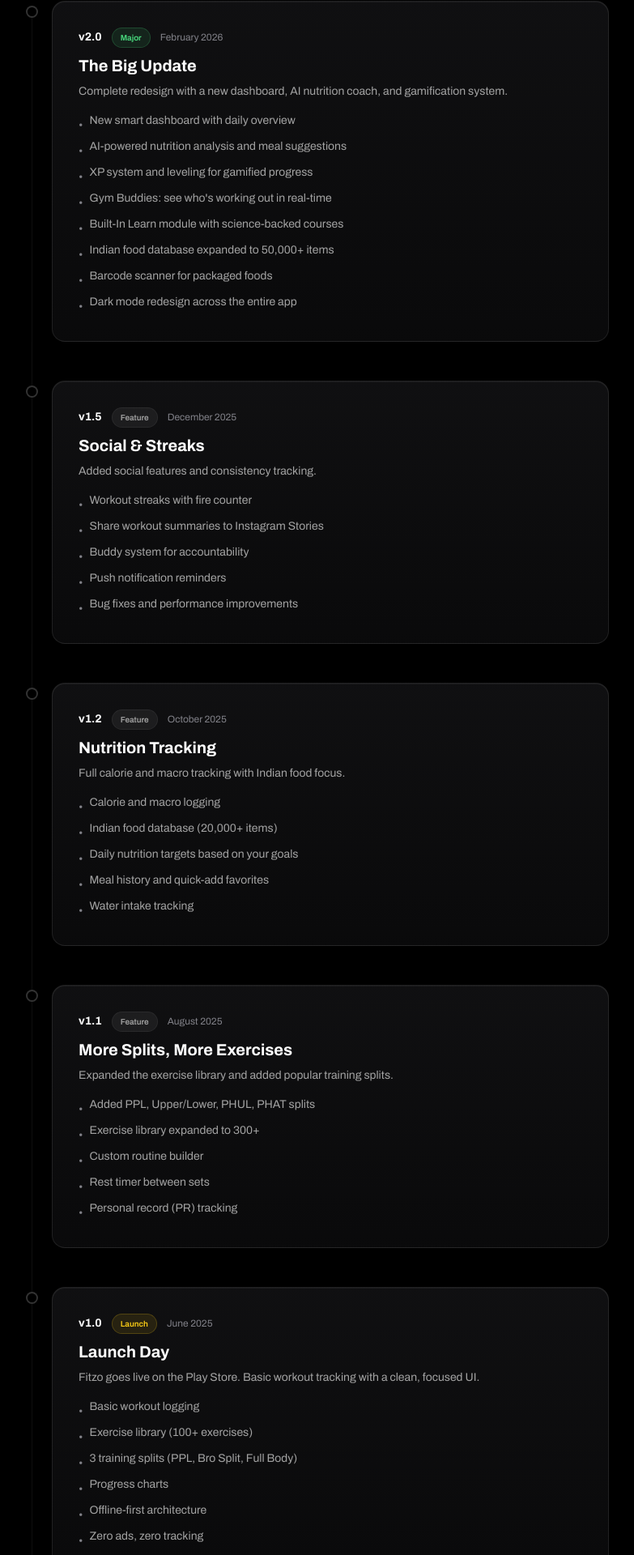
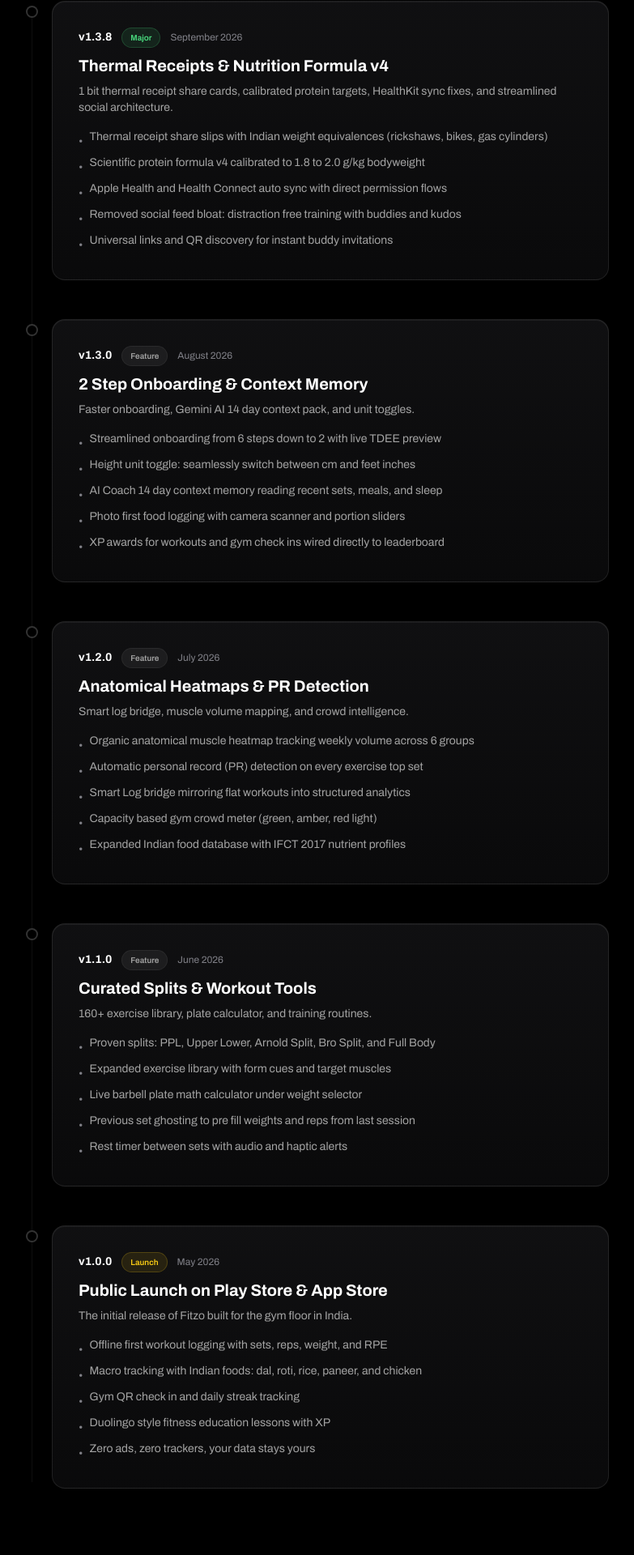
Before and after one commit to ojas20448/fitzo-web, a Next.js app: page /changelog in a window 1280 px wide. Shown: the part 351-2271 px from the top of the page at 81% size, without its empty margins (248-1031 px from the left). Built offline with nearby package versions, Linux system fonts and the light colour scheme; a web font is replaced by a local one.

Commit message:
feat: align website with real app architecture and remove v2.0 AI slop

```diff
--- a/app/changelog/page.tsx
+++ b/app/changelog/page.tsx
@@ -6,7 +6,7 @@ import { SITE_URL } from "@/lib/links";
 
 export const metadata: Metadata = {
   title: "Fitzo",
-  description: "Every update, feature, and improvement shipped in Fitzo. From v1.0 to v2.0: see the complete evolution of India's best fitness tracking app.",
+  description: "Every update, feature, and improvement shipped in Fitzo. See the complete release history of India's workout and nutrition tracker.",
   alternates: {
     canonical: `${SITE_URL}/changelog`,
   },
@@ -14,76 +14,72 @@ export const metadata: Metadata = {
 
 const entries = [
   {
-    version: "v2.0",
-    date: "February 2026",
-    title: "The Big Update",
-    description: "Complete redesign with a new dashboard, AI nutrition coach, and gamification system.",
+    version: "v1.3.8",
+    date: "September 2026",
+    title: "Thermal Receipts & Nutrition Formula v4",
+    description: "1 bit thermal receipt share cards, calibrated protein targets, HealthKit sync fixes, and streamlined social architecture.",
     changes: [
-      "New smart dashboard with daily overview",
-      "AI-powered nutrition analysis and meal suggestions",
-      "XP system and leveling for gamified progress",
-      "Gym Buddies: see who's working out in real-time",
-      "Built-In Learn module with science-backed courses",
-      "Indian food database expanded to 50,000+ items",
-      "Barcode scanner for packaged foods",
-      "Dark mode redesign across the entire app",
+      "Thermal receipt share slips with Indian weight equivalences (rickshaws, bikes, gas cylinders)",
+      "Scientific protein formula v4 calibrated to 1.8 to 2.0 g/kg bodyweight",
+      "Apple Health and Health Connect auto sync with direct permission flows",
+      "Removed social feed bloat: distraction free training with buddies and kudos",
+      "Universal links and QR discovery for instant buddy invitations",
     ],
     tag: "Major",
   },
   {
-    version: "v1.5",
-    date: "December 2025",
-    title: "Social & Streaks",
-    description: "Added social features and consistency tracking.",
+    version: "v1.3.0",
+    date: "August 2026",
+    title: "2 Step Onboarding & Context Memory",
+    description: "Faster onboarding, Gemini AI 14 day context pack, and unit toggles.",
     changes: [
-      "Workout streaks with fire counter",
-      "Share workout summaries to Instagram Stories",
-      "Buddy system for accountability",
-      "Push notification reminders",
-      "Bug fixes and performance improvements",
+      "Streamlined onboarding from 6 steps down to 2 with live TDEE preview",
+      "Height unit toggle: seamlessly switch between cm and feet inches",
+      "AI Coach 14 day context memory reading recent sets, meals, and sleep",
+      "Photo first food logging with camera scanner and portion sliders",
+      "XP awards for workouts and gym check ins wired directly to leaderboard",
     ],
     tag: "Feature",
   },
   {
-    version: "v1.2",
-    date: "October 2025",
-    title: "Nutrition Tracking",
-    description: "Full calorie and macro tracking with Indian food focus.",
+    version: "v1.2.0",
+    date: "July 2026",
+    title: "Anatomical Heatmaps & PR Detection",
+    description: "Smart log bridge, muscle volume mapping, and crowd intelligence.",
     changes: [
-      "Calorie and macro logging",
-      "Indian food database (20,000+ items)",
-      "Daily nutrition targets based on your goals",
-      "Meal history and quick-add favorites",
-      "Water intake tracking",
+      "Organic anatomical muscle heatmap tracking weekly volume across 6 groups",
+      "Automatic personal record (PR) detection on every exercise top set",
+      "Smart Log bridge mirroring flat workouts into structured analytics",
+      "Capacity based gym crowd meter (green, amber, red light)",
+      "Expanded Indian food database with IFCT 2017 nutrient profiles",
     ],
     tag: "Feature",
   },
   {
-    version: "v1.1",
-    date: "August 2025",
-    title: "More Splits, More Exercises",
-    description: "Expanded the exercise library and added popular training splits.",
+    version: "v1.1.0",
+    date: "June 2026",
+    title: "Curated Splits & Workout Tools",
+    description: "160+ exercise library, plate calculator, and training routines.",
     changes: [
-      "Added PPL, Upper/Lower, PHUL, PHAT splits",
-      "Exercise library expanded to 300+",
-      "Custom routine builder",
-      "Rest timer between sets",
-      "Personal record (PR) tracking",
+      "Proven splits: PPL, Upper Lower, Arnold Split, Bro Split, and Full Body",
+      "Expanded exercise library with form cues and target muscles",
+      "Live barbell plate math calculator under weight selector",
+      "Previous set ghosting to pre fill weights and reps from last session",
+      "Rest timer between sets with audio and haptic alerts",
     ],
     tag: "Feature",
   },
   {
-    version: "v1.0",
-    date: "June 2025",
-    title: "Launch Day",
-    description: "Fitzo goes live on the Play Store. Basic workout tracking with a clean, focused UI.",
+    version: "v1.0.0",
+    date: "May 2026",
+    title: "Public Launch on Play Store & App Store",
+    description: "The initial release of Fitzo built for the gym floor in India.",
     changes: [
-      "Basic workout logging",
-      "Exercise library (100+ exercises)",
-      "3 training splits (PPL, Bro Split, Full Body)",
-      "Progress charts",
-      "Offline-first architecture",
-      "Zero ads, zero tracking",
+      "Offline first workout logging with sets, reps, weight, and RPE",
+      "Macro tracking with Indian foods: dal, roti, rice, paneer, and chicken",
+      "Gym QR check in and daily streak tracking",
+      "Duolingo style fitness education lessons with XP",
+      "Zero ads, zero trackers, your data stays yours",
     ],
     tag: "Launch",
   },
--- a/components/Comparison.tsx
+++ b/components/Comparison.tsx
@@ -5,28 +5,28 @@ import { rise, stack, stackItem, VIEWPORT } from "@/lib/motion";
 
 const COMPARISONS = [
   {
-    generic: "Guesswork-based advice",
-    fitzo: "Evidence-based methodology",
+    generic: "Bloated with feeds, comments, and influencer noise",
+    fitzo: "Zero social bloat: distraction free training with buddies and kudos",
   },
   {
-    generic: "Bloated with social media features",
-    fitzo: "Laser-focused on training & nutrition",
+    generic: "Amnesiac AI wellness bots with zero memory",
+    fitzo: "14 day context window reading your logged sets, meals, and wearables",
   },
   {
-    generic: "Inaccurate calorie tracking",
-    fitzo: "AI food scanner across a 500K+ database",
+    generic: "US only generic food databases",
+    fitzo: "Indian food first: IFCT 2017 data plus AI vision meal scanning",
   },
   {
-    generic: "Cookie-cutter workout plans",
-    fitzo: "10+ customisable splits for every training style",
+    generic: "Arbitrary calorie and macro guesses",
+    fitzo: "Scientific protein scaling (1.8 to 2.0 g/kg) with custom macro targets",
   },
   {
-    generic: "US-only food databases",
-    fitzo: "Indian food first: dal, roti, paneer, biryani",
+    generic: "Disconnected from your actual gym floor",
+    fitzo: "QR check in, real time crowd capacity light, and class booking",
   },
   {
-    generic: "Zero connection to your actual gym",
-    fitzo: "QR check-in, class booking, crowd meter, trainer sync",
+    generic: "Cookie cutter generic workouts",
+    fitzo: "Curated splits, auto PR detection, plate math, and previous set ghosting",
   },
 ];
 
@@ -125,7 +125,7 @@ export default function Comparison() {
                     key={item.fitzo}
                     className="flex items-start gap-3.5 border-t border-white/[0.06] py-3.5 first:border-t-0"
                   >
-                    <span className="mt-2 h-2 w-2 rounded-full bg-protein shadow-[0_0_10px_rgba(74,222,128,0.8)] flex-shrink-0" />
+                    <span className="mt-2 h-2 w-2 rounded-full bg-protein flex-shrink-0" />
                     <p className="text-sm font-medium leading-relaxed text-white">
                       {item.fitzo}
                     </p>
--- a/components/Features.tsx
+++ b/components/Features.tsx
@@ -398,8 +398,7 @@ export default function Features() {
           <FeatureCell
             icon={<Target className="h-5 w-5" />}
             title="Smart dashboard"
-            description="Workouts, nutrition, streaks and daily targets in one view."
-            badge="V2.0"
+            description="Workouts, nutrition, streaks, and daily targets in one unified view."
             className="col-span-2"
             glow="border-protein/40 text-protein bg-protein/10"
             dot="bg-protein"
@@ -411,7 +410,7 @@ export default function Features() {
           <FeatureCell
             icon={<Dumbbell className="h-5 w-5" />}
             title="Muscle heatmaps"
-            description="Training volume on a 3D mannequin. Tap a group for detail."
+            description="Track weekly set volume on an anatomical heat map with automatic PR detection."
             badge="Heatmap"
             className="col-span-2 lg:col-span-1"
             glow="border-carbs/40 text-carbs bg-carbs/10"
@@ -424,7 +423,7 @@ export default function Features() {
           <FeatureCell
             icon={<Sparkles className="h-5 w-5" />}
             title="AI nutrition coach"
-            description="500K+ foods with AI scanning. Instant macros, Indian food included."
+            description="Gemini AI with a 14 day context window reading your logged sets, meals, and wearables."
             badge="AI"
             className="col-span-2"
             glow="border-cyan-400/40 text-cyan-400 bg-cyan-400/10"
@@ -436,8 +435,8 @@ export default function Features() {
 
           <FeatureCell
             icon={<BookOpen className="h-5 w-5" />}
-            title="Built-in education"
-            description="Science-backed lessons between sets. XP for every one you finish."
+            title="Built in education"
+            description="Science backed lessons between sets. Earn XP for every course you finish."
             glow="border-purple-400/40 text-purple-400 bg-purple-400/10"
             dot="bg-purple-400"
           >
@@ -447,7 +446,7 @@ export default function Features() {
           <FeatureCell
             icon={<Users className="h-5 w-5" />}
             title="Gym buddies"
-            description="See who's training right now. Stay accountable together."
+            description="See who is training right now. Zero feed bloat: just live presence and kudos."
             glow="border-protein/40 text-protein bg-protein/10"
             dot="bg-protein"
           >
@@ -456,8 +455,8 @@ export default function Features() {
 
           <FeatureCell
             icon={<Target className="h-5 w-5" />}
-            title="1-bit thermal receipts"
-            description="Print your session. Share it raw, or over a gym selfie."
+            title="1 bit thermal receipts"
+            description="Export session recaps with Indian weight equivalences for Instagram Stories."
             badge="Share"
             glow="border-pink-400/40 text-pink-400 bg-pink-400/10"
             dot="bg-pink-400"
@@ -468,7 +467,7 @@ export default function Features() {
           <FeatureCell
             icon={<QrCode className="h-5 w-5" />}
             title="Your gym, connected"
-            description="QR check-in, live crowd meter, class booking."
+            description="Fast QR check in, live crowd capacity light, and class booking."
             badge="Gym OS"
             glow="border-orange-400/40 text-orange-400 bg-orange-400/10"
             dot="bg-orange-400"
--- a/components/Footer.tsx
+++ b/components/Footer.tsx
@@ -60,7 +60,7 @@ export default function Footer() {
             </div>
 
             <p className="font-mono text-[11px] leading-relaxed text-ink-muted sm:text-xs">
-              Fitzo v2.0.0. Built for serious lifters to track workouts, nutrition, and progress with precision.
+              Fitzo. Built for serious lifters to track workouts, nutrition, and progress with precision.
               Designed and engineered for the gym floor in India. Contains tools including <Link href="/tools/bmr-calculator" className="underline hover:text-white transition-colors">BMR Calculator</Link>, <Link href="/tools/macro-calculator" className="underline hover:text-white transition-colors">Macro Calculator</Link>, <Link href="/tools/body-fat-calculator" className="underline hover:text-white transition-colors">Body Fat Calculator</Link>, <Link href="/tools/1rm-calculator" className="underline hover:text-white transition-colors">1RM Calculator</Link>, <Link href="/tools/tdee-calculator" className="underline hover:text-white transition-colors">TDEE Calculator</Link>, and <Link href="/tools/protein-calculator" className="underline hover:text-white transition-colors">Protein Calculator</Link>.
               &copy; {currentYear} Fitzo. All rights reserved.
               {" "}
--- a/components/Hero.tsx
+++ b/components/Hero.tsx
@@ -676,15 +676,6 @@ export default function Hero() {
             animate="visible"
             className="text-center lg:text-left"
           >
-            <motion.p variants={stackItem} className="mb-5 sm:mb-7">
-              <span className="kicker">
-                <span
-                  className="h-1.5 w-1.5 rounded-full bg-protein animate-breathe"
-                  data-motion="ambient"
-                />
-                V2.0 now available
-              </span>
-            </motion.p>
 
             {/* The headline used to be "The coach that actually knows you" :
                 true, but it could sit on any AI wellness app, and the one
--- a/components/HowItWorks.tsx
+++ b/components/HowItWorks.tsx
@@ -21,29 +21,29 @@ const steps = [
   {
     number: "01",
     icon: UserPlus,
-    title: "Sign up",
-    glow: "shadow-[0_0_25px_rgba(74,222,128,0.15)] border-protein/40 text-protein bg-protein/10",
-    dot: "bg-protein shadow-[0_0_8px_#4ade80]",
+    title: "Set your blueprint",
+    glow: "border-protein/40 text-protein bg-protein/10",
+    dot: "bg-protein",
     description:
-      "Build your profile in 30 seconds. Set goals, activity level and preferences: Fitzo works out your targets from there.",
+      "Two fast steps to dial in your body stats, goal, and activity. Fitzo previews your targets live with scientific macro scaling.",
   },
   {
     number: "02",
     icon: QrCode,
-    title: "Check in & train",
-    glow: "shadow-[0_0_25px_rgba(250,204,21,0.15)] border-carbs/40 text-carbs bg-carbs/10",
-    dot: "bg-carbs shadow-[0_0_8px_#facc15]",
+    title: "Check in & lift",
+    glow: "border-carbs/40 text-carbs bg-carbs/10",
+    dot: "bg-carbs",
     description:
-      "Scan your gym's QR, set today's focus, then log lifts, scan food and track macros in a few taps. Works offline.",
+      "Scan your gym QR, declare your focus, and log every set. Auto PR detection, plate math, and offline caching built in.",
   },
   {
     number: "03",
     icon: TrendingUp,
-    title: "Progress",
-    glow: "shadow-[0_0_25px_rgba(34,211,238,0.15)] border-cyan-400/40 text-cyan-400 bg-cyan-400/10",
-    dot: "bg-cyan-400 shadow-[0_0_8px_#22d3ee]",
+    title: "Track & dominate",
+    glow: "border-cyan-400/40 text-cyan-400 bg-cyan-400/10",
+    dot: "bg-cyan-400",
     description:
-      "Streaks grow, XP adds up, levels climb. Learn while you train through the built-in education module.",
+      "Review your muscle volume heatmap, get daily AI coach feedback, and print 1 bit thermal receipts of your sessions.",
   },
 ];
 
@@ -59,9 +59,9 @@ export default function HowItWorks() {
           className="mb-9 max-w-2xl sm:mb-14"
         >
           <h2 className="text-[clamp(2rem,4.6vw,3.25rem)] font-black leading-[0.98] tracking-[-0.04em] text-balance">
-            Three steps to
+            From your first rep
             <br />
-            <span className="text-ink-faint">a better you.</span>
+            <span className="text-ink-faint">to your weekly recap.</span>
           </h2>
         </motion.div>
 
@@ -89,8 +89,8 @@ export default function HowItWorks() {
                 </span>
 
                 <div className="relative z-10 mb-2.5 flex items-center gap-3 sm:mb-6 sm:block">
-                  <span className={`relative flex h-12 w-12 flex-shrink-0 items-center justify-center rounded-2xl border backdrop-blur-md transition-all duration-300 group-hover:scale-105 sm:mb-6 sm:h-14 sm:w-14 ${step.glow}`}>
-                    <Icon className="h-5 w-5 transition-transform duration-300 group-hover:scale-110 sm:h-6 sm:w-6" />
+                  <span className={`relative flex h-12 w-12 flex-shrink-0 items-center justify-center rounded-2xl border backdrop-blur-md transition-all duration-300 sm:mb-6 sm:h-14 sm:w-14 ${step.glow}`}>
+                    <Icon className="h-5 w-5 sm:h-6 sm:w-6" />
                     <span className={`absolute -right-1 -top-1 h-2.5 w-2.5 rounded-full ${step.dot}`} />
                   </span>
 
--- a/components/InteractiveDemo.tsx
+++ b/components/InteractiveDemo.tsx
@@ -11,7 +11,6 @@ import Image from "next/image";
 import { motion, AnimatePresence } from "framer-motion";
 import { useState } from "react";
 import { rise, VIEWPORT } from "@/lib/motion";
-import { BorderBeam } from "@/components/magicui/border-beam";
 import {
   Home,
   Dumbbell,
@@ -571,27 +570,9 @@ export default function InteractiveDemo() {
           viewport={VIEWPORT}
           className="flex flex-col items-center"
         >
-          <div className="relative h-[560px] w-[288px] sm:h-[660px] sm:w-[320px] rounded-[2.5rem] border border-white/[0.08] bg-panel shadow-[0_0_100px_rgba(255,255,255,0.03)] overflow-hidden">
-            {/* BorderBeam */}
-            <BorderBeam
-              size={150}
-              duration={8}
-              colorFrom="#4ade80"
-              colorTo="#ffffff"
-              delay={0}
-            />
-
-            {/* Status bar */}
-            <div className="flex items-center justify-between px-6 pt-3 pb-1">
-              <span className="text-[10px] text-ink-muted font-medium">9:41</span>
-              <div className="w-[72px] h-[22px] rounded-full bg-black" />
-              <div className="flex items-center gap-1">
-                <div className="w-[15px] h-[10px] rounded-[2px] border border-neutral-600" />
-              </div>
-            </div>
-
+          <div className="relative h-[560px] w-[288px] sm:h-[660px] sm:w-[320px] rounded-2xl border border-white/[0.1] bg-panel shadow-[0_2px_4px_rgba(0,0,0,0.8),0_40px_80px_-24px_rgba(0,0,0,1)] overflow-hidden">
             {/* Screen Content */}
-            <div className="relative h-[calc(100%-2.75rem)] overflow-hidden">
+            <div className="relative h-full overflow-hidden pt-2">
               {/* Crossfade in place. mode="wait" ran exit (0.25s) fully before
                   enter, so the phone went blank between every tab: the exact
                   defect the hero phone was rebuilt to remove. */}
```
